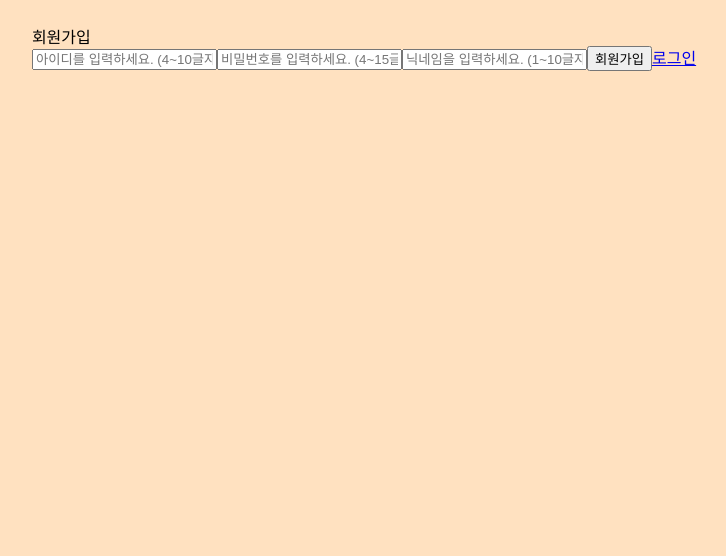
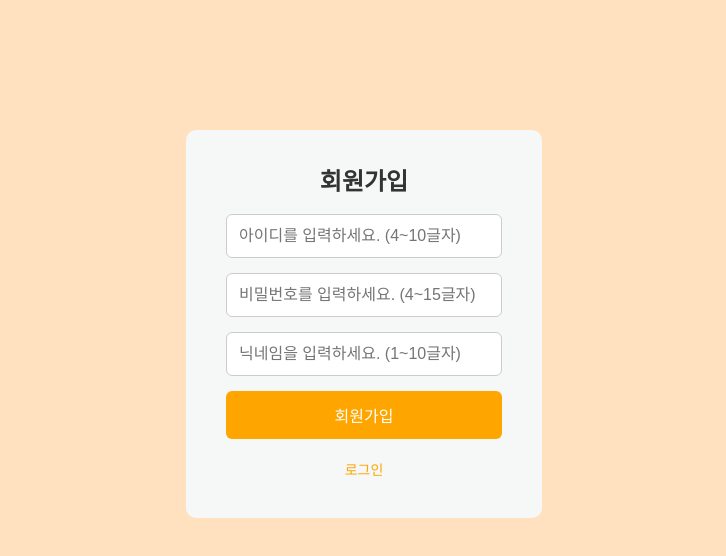
Before and after one commit to Dayeon-Cheon/pocket-money-tracker-auth, a React (Vite) app: page /join in a window 1280 px wide. Shown: the top 556 px of the page, without its empty margins (276-1002 px from the left). Built offline with nearby package versions, Linux system fonts and the light colour scheme.

Commit message:
style: join

```diff
--- a/src/pages/Join.jsx
+++ b/src/pages/Join.jsx
@@ -1,6 +1,7 @@
 import { Link, useNavigate } from "react-router-dom";
 import { useState } from "react";
 import { join } from "../api/auth";
+import styled from "styled-components";
 
 function Join() {
   const [id, setId] = useState("");
@@ -36,41 +37,100 @@ function Join() {
 
   return (
     <>
-      <section>
-        <div>회원가입</div>
-        <form onSubmit={handleJoin}>
-          <div>
-            <input
+      <JoinSection>
+        <TitleDiv>회원가입</TitleDiv>
+        <FormDiv onSubmit={handleJoin}>
+          <JoinInput
             type="text"
             value={id}
             onChange={(e) => {
               setId(e.target.value);
             }}
             placeholder="아이디를 입력하세요. (4~10글자)"
-            ></input>
-            <input
+          ></JoinInput>
+          <JoinInput
             type="password"
             value={password}
             onChange={(e) => {
               setPassword(e.target.value);
             }}
             placeholder="비밀번호를 입력하세요. (4~15글자)"
-            ></input>
-            <input
+          ></JoinInput>
+          <JoinInput
             type="text"
             value={nickname}
             onChange={(e) => {
               setNickname(e.target.value);
             }}
             placeholder="닉네임을 입력하세요. (1~10글자)"
-            ></input>
-            <button type="submit">회원가입</button>
-            <Link to="/login">로그인</Link>
-          </div>
-        </form>
-      </section>
+          ></JoinInput>
+          <JoinButton type="submit">회원가입</JoinButton>
+          <StyledLink to="/login">로그인</StyledLink>
+        </FormDiv>
+      </JoinSection>
     </>
   );
 }
 
 export default Join;
+
+const JoinSection = styled.section`
+  display: flex;
+  flex-direction: column;
+  align-items: center;
+  justify-content: center;
+  background: #f6f7f7;
+  padding: 20px;
+  border-radius: 10px;
+  margin-top: 100px;
+`;
+
+const TitleDiv = styled.div`
+  text-align: center;
+  font-size: 24px;
+  font-weight: bold;
+  margin-top: 20px;
+  color: #333;
+`;
+
+const FormDiv = styled.form`
+  display: flex;
+  flex-direction: column;
+  align-items: center;
+  gap: 15px;
+  padding: 20px;
+`;
+
+const JoinInput = styled.input`
+  padding: 12px;
+  border-radius: 6px;
+  border: 1px solid #ccc;
+  width: 300px;
+  max-width: 250px;
+  font-size: 16px;
+`;
+
+const JoinButton = styled.button`
+  padding: 12px 20px;
+  border-radius: 6px;
+  border: none;
+  background-color: orange;
+  color: white;
+  font-size: 16px;
+  cursor: pointer;
+  width: 100%;
+  max-width: 300px;
+  &:hover {
+    opacity: 0.8;
+  }
+`;
+
+const StyledLink = styled(Link)`
+  margin-top: 10px;
+  color: orange;
+  text-decoration: none;
+  font-size: 14px;
+  &:hover {
+    text-decoration: underline;
+  }
+`;
```
Lines whose indentation alone changed are shown as unchanged.
